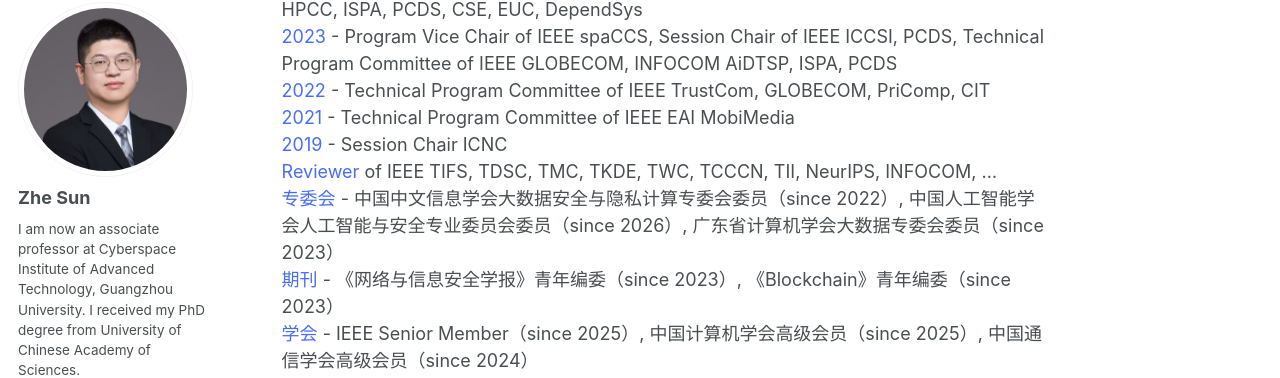
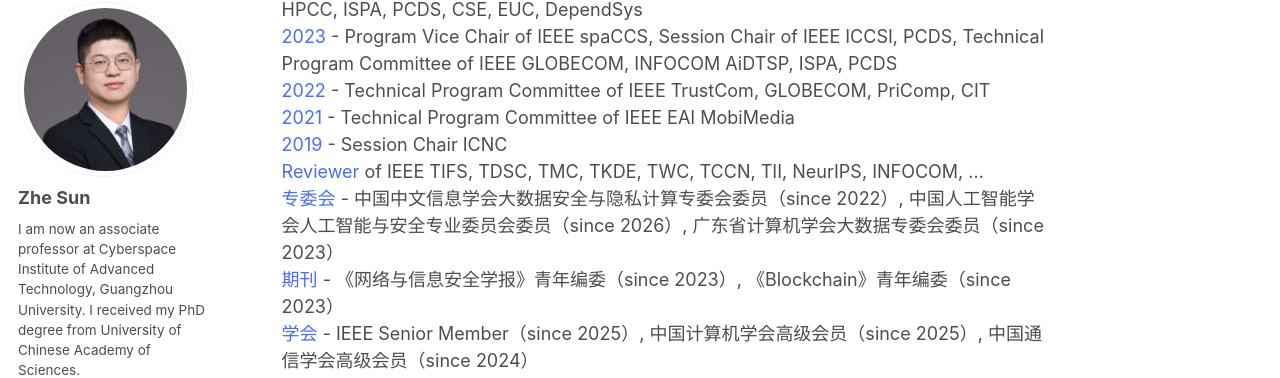
Before and after one commit to ZheSun208/ZheSun208.github.io, a Jekyll site: the page built from _pages/about.md, in a window 1280 px wide and 900 px high, scrolled down 2344 px. Shown: the part 99-477 px from the top of the window. Built offline with Jekyll 4.4.1, drawn with Linux system fonts in a browser that asks for light colours; some web fonts are replaced; a script bundle is joined from its source files by our own code; library files that are not in the unit come from our copies.

Commit message:
Update about.md

```diff
--- a/_pages/about.md
+++ b/_pages/about.md
@@ -74,7 +74,7 @@
 <span style="color:#4a6cf7;">2022</span> - Technical Program Committee of IEEE TrustCom, GLOBECOM, PriComp, CIT
 <span style="color:#4a6cf7;">2021</span> - Technical Program Committee of IEEE EAI MobiMedia
 <span style="color:#4a6cf7;">2019</span> - Session Chair ICNC
-<span style="color:#4a6cf7;">Reviewer</span> of IEEE TIFS, TDSC, TMC, TKDE, TWC, TCCCN, TII, NeurIPS, INFOCOM, ...
+<span style="color:#4a6cf7;">Reviewer</span> of IEEE TIFS, TDSC, TMC, TKDE, TWC, TCCN, TII, NeurIPS, INFOCOM, ...
 <span style="color:#4a6cf7;">专委会</span> - 中国中文信息学会大数据安全与隐私计算专委会委员（since 2022）, 中国人工智能学会人工智能与安全专业委员会委员（since 2026）, 广东省计算机学会大数据专委会委员（since 2023）
 <span style="color:#4a6cf7;">期刊</span> - 《网络与信息安全学报》青年编委（since 2023）, 《Blockchain》青年编委（since 2023）
 <span style="color:#4a6cf7;">学会</span> - IEEE Senior Member（since 2025）, 中国计算机学会高级会员（since 2025）, 中国通信学会高级会员（since 2024）
```
